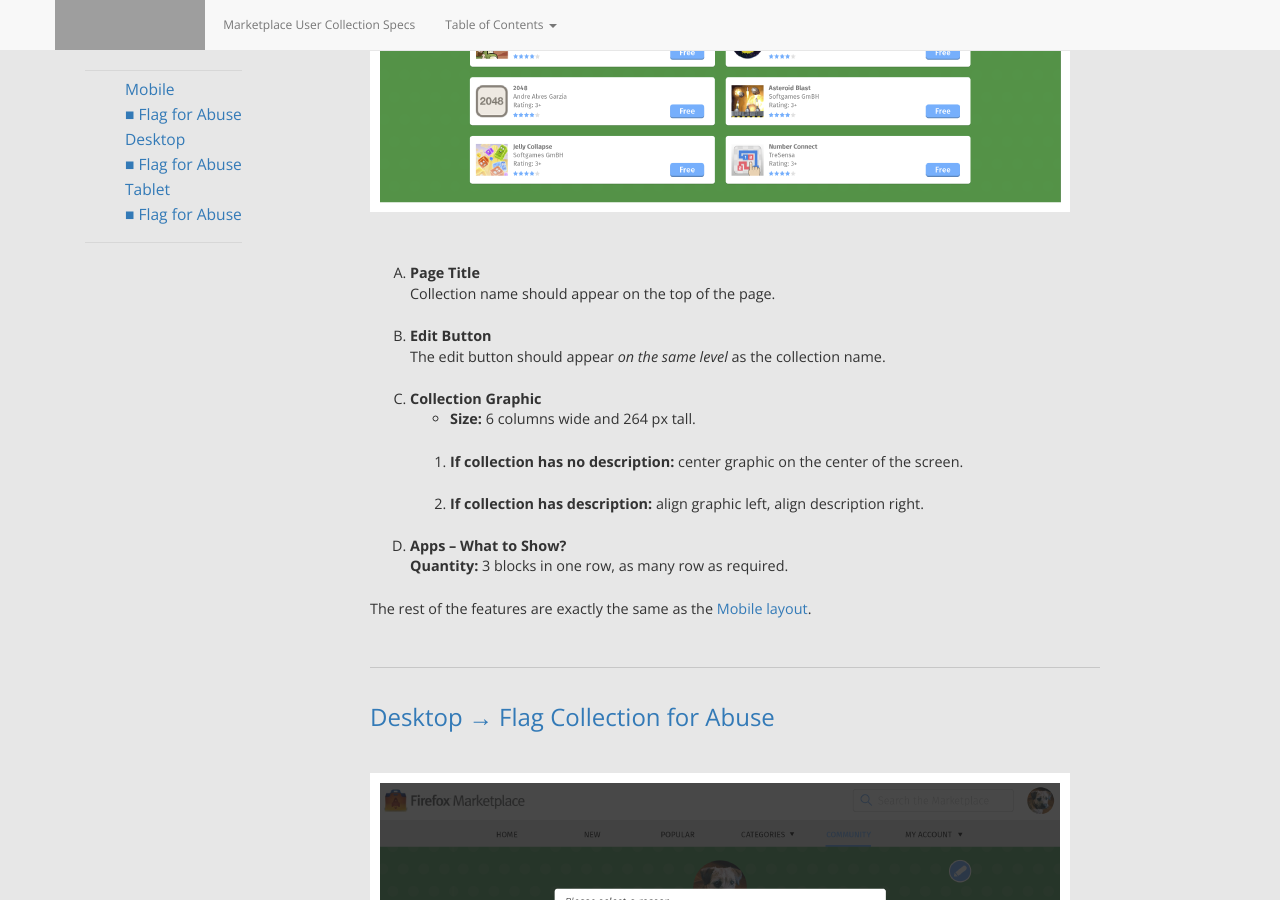
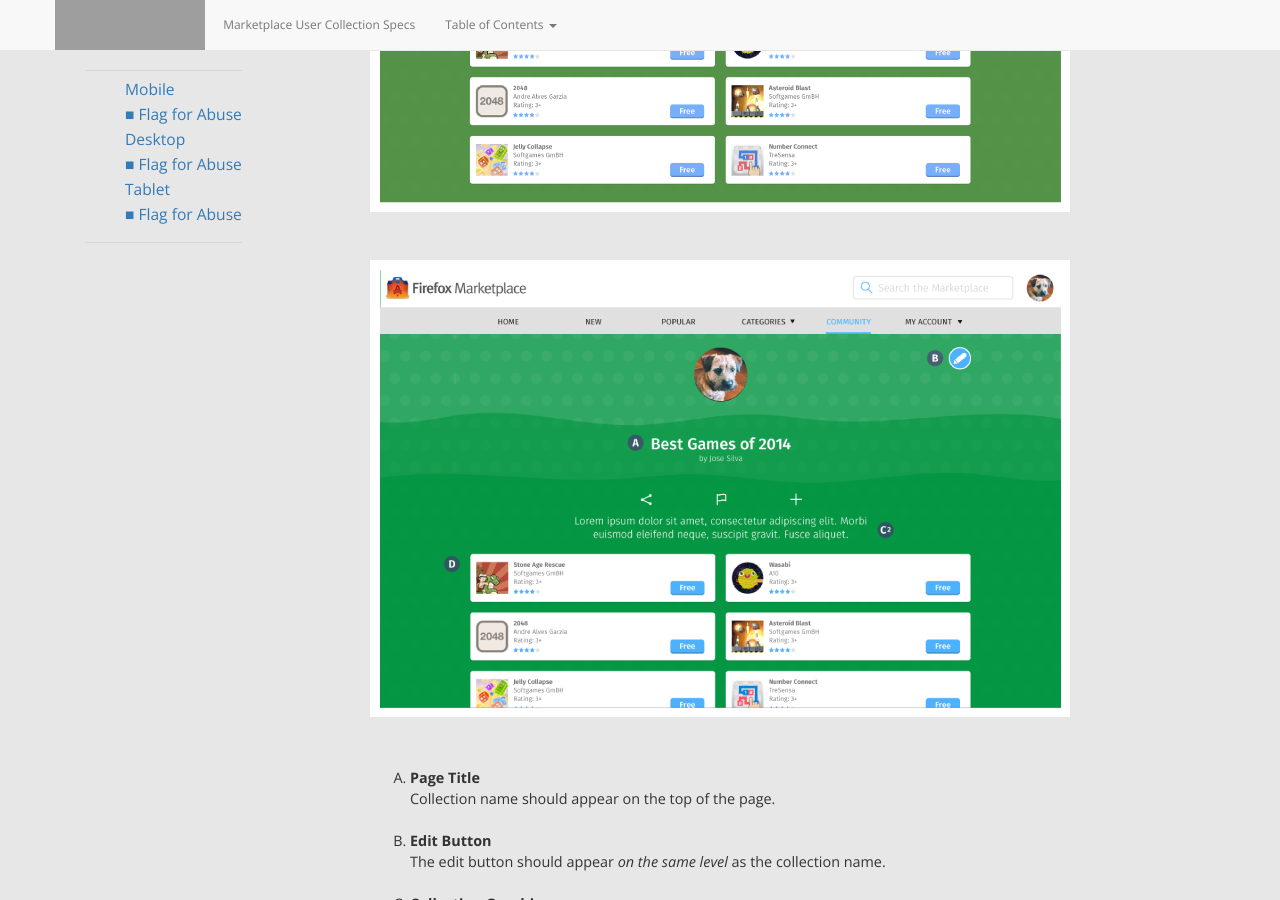
Before and after one commit to mhanratty/marketplaceux-usercollections, a Jekyll site: the page built from projectSpecsIndividualCollection.html, in a window 1280 px wide and 900 px high, scrolled down 2446 px. Built offline with Jekyll 4.4.1, drawn with Linux system fonts in a browser that asks for light colours; nearby versions of some CDN libraries; grey boxes are pictures that could not be loaded.

Commit message:
updated images

```diff
--- a/projectSpecsIndividualCollection.html
+++ b/projectSpecsIndividualCollection.html
@@ -81,6 +81,8 @@
     <h3 class="specItem"><a name="individualcollectiondesktop">Desktop</a></h3>
 
     <img src="http://mhanratty.github.io/marketplaceux-usercollections/img/usercollections_collectionviewdesktop.png" alt="Individual collection page: desktop" title="" />
+		<br>
+		<img src="http://mhanratty.github.io/marketplaceux-usercollections/img/userCollectionDetailWithDescriptionDesktop.png" alt="Individual collection page with description: desktop" title="" />
 
     <ol class="longText letters">
       <li><strong>Page Title</strong><br/>
```
Also changed, not shown: img/userCollectionDetailWithDescriptionDesktop.png (added).
